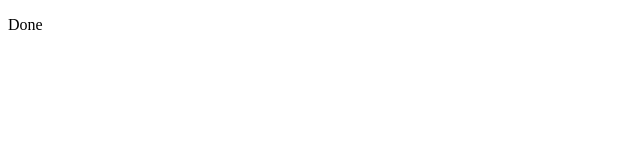
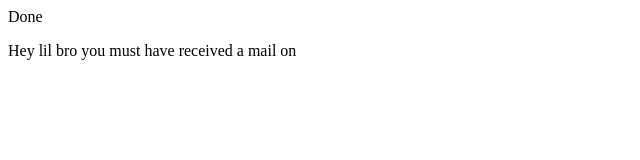
Before and after one commit to minecraft-beta/login-v2, a plain HTML site: page login/final.html in a window 1280 px wide. Shown: the whole page, without its empty margins (0-640 px from the left). Drawn offline with Linux system fonts and the light colour scheme.

Commit message:
Update final.html

```diff
--- a/login/final.html
+++ b/login/final.html
@@ -2,10 +2,12 @@
 <html lang="en">
 <head>
     <meta charset="UTF-8">
-    <meta name="viewport" content="width=device-width, initial-scale=1.0">
+    <meta name="viewport" content="width=device-width, ini>
     <title>Done</title>
 </head>
 <body>
-    <p> Done </p>
+    <p> Hey lil bro you must have received a mail on <p id="displayText"></p></p>
+
+<script src="final.js"></script>
 </body>
 </html>
```
